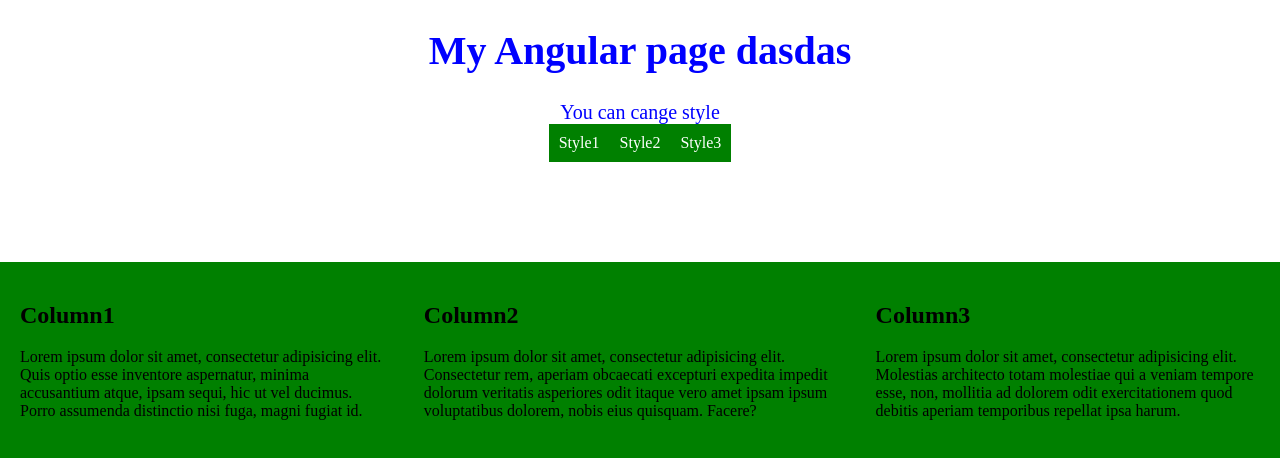
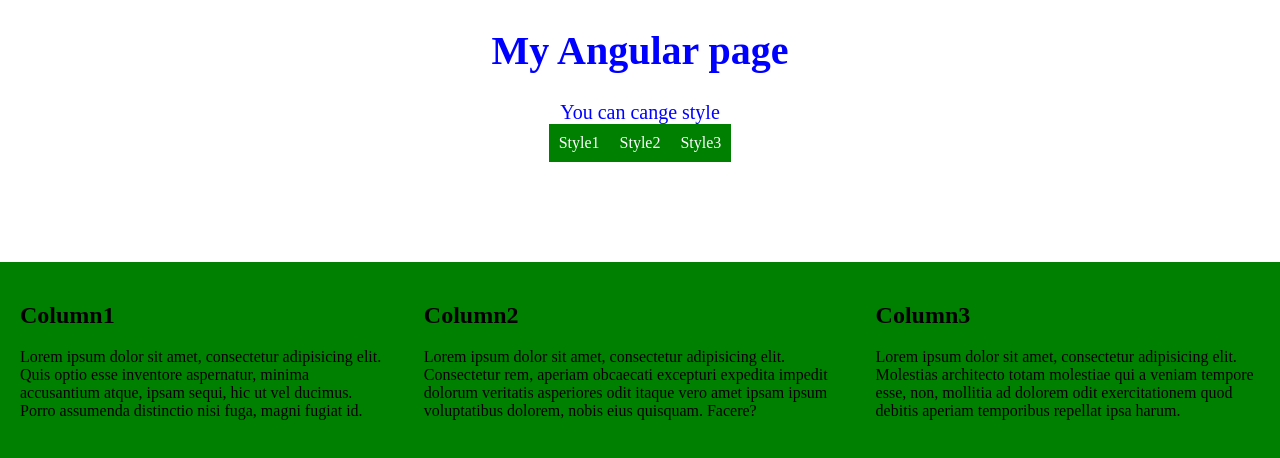
Before and after one commit to 1WebMaster1/news, a plain HTML site: page index.html in a window 1280 px wide. Drawn offline with nearby package versions, Linux system fonts and the light colour scheme.

Commit message:
new commit sublime text

```diff
--- a/index.html
+++ b/index.html
@@ -9,7 +9,8 @@
 </head>
 <body ng-controller="myController as ctrl" class="{{ctrl.bgHead}}">
     <div class="header">
-        <h1 class="header_title">My Angular page dasdas</h1>
+        <h1 class="header_title">My Angular page
+        </h1>
         <span class="header_desc">You can cange style</span>
         <div class="header_buttons">
             <a href="#" class="btn"  ng-repeat="btn in ctrl.btns" ng-click='ctrl.addStyle($index)'>{{btn.name}}</a>
```
